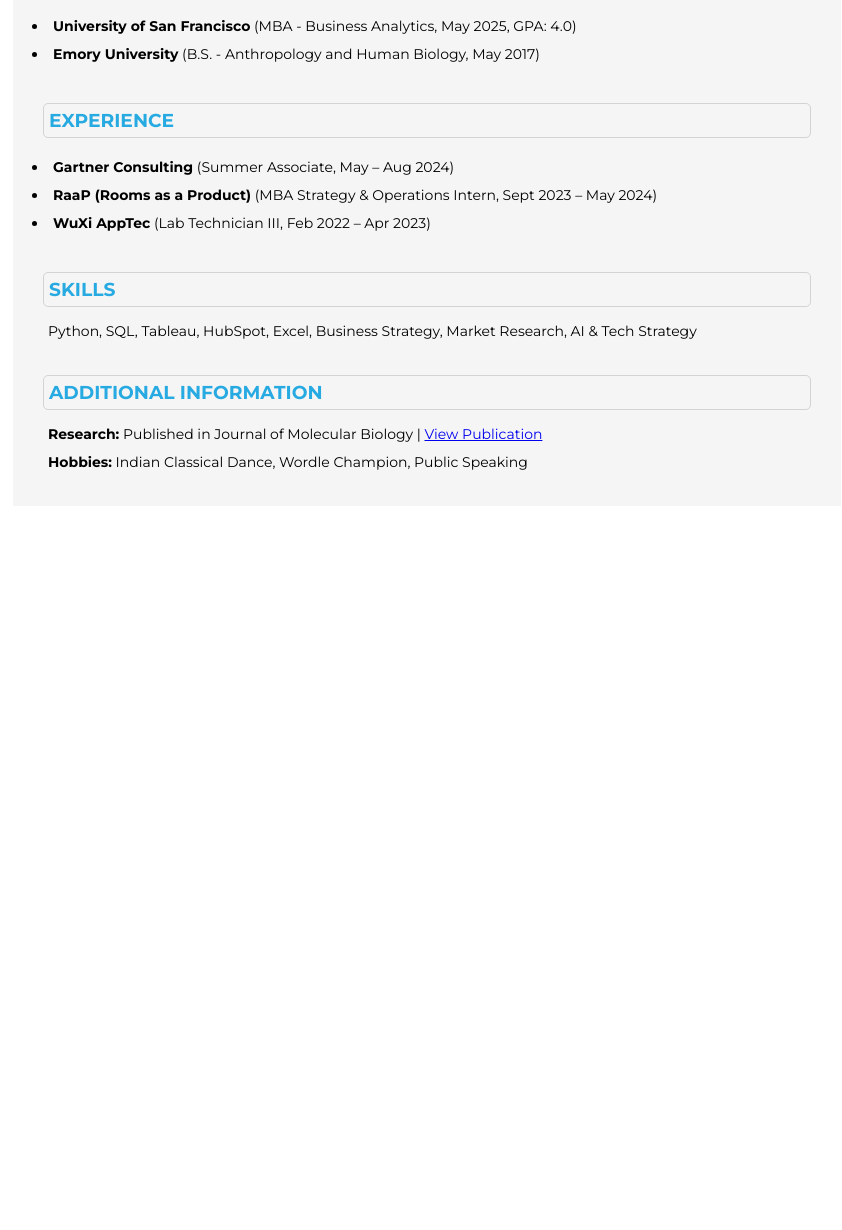
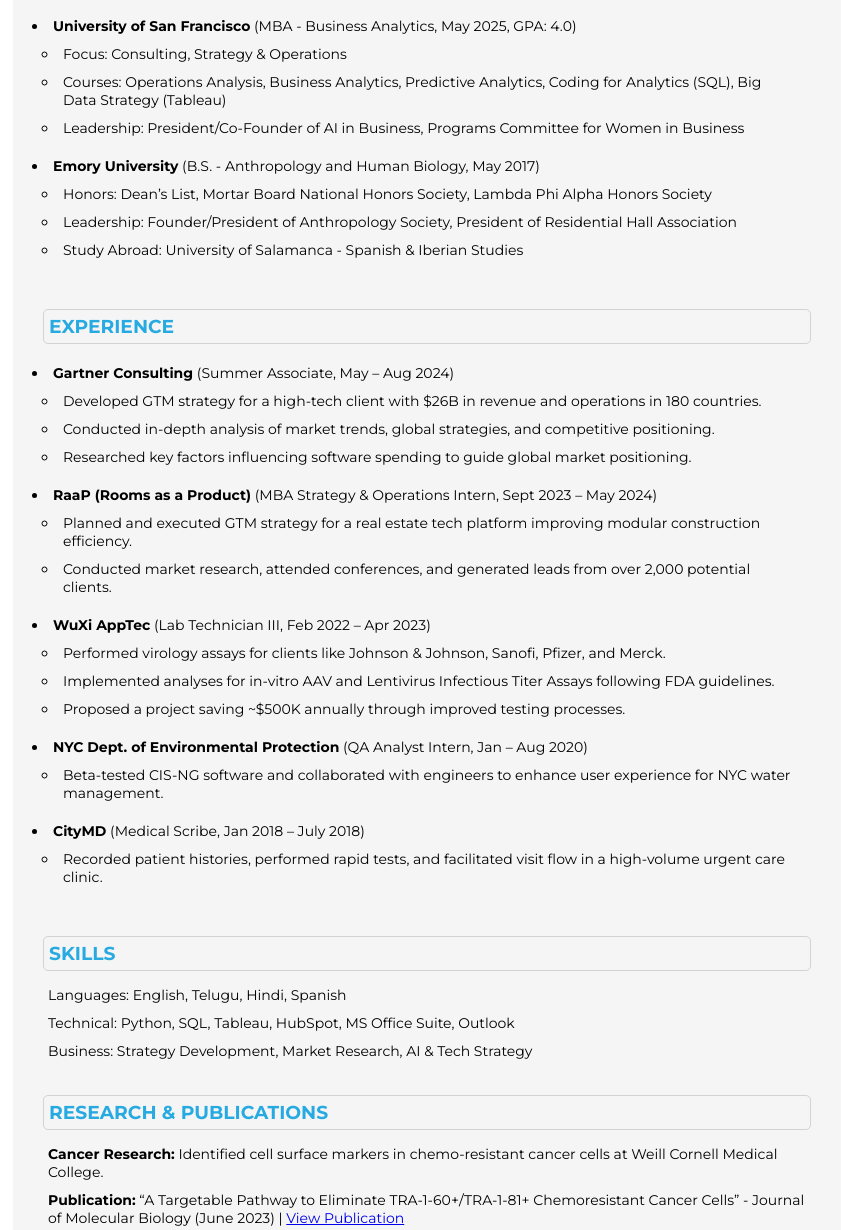
Before and after one commit to pmutyala1/Pratyusha-Resume, a plain HTML site: page index.html in a window 1280 px wide. Shown: the part 469-1699 px from the top of the page, without its empty margins (213-1055 px from the left). Before the commit the page ends 1025 px from the top, so only its background shows below. Drawn offline with Linux system fonts and the light colour scheme.

Commit message:
Update index.html

```diff
--- a/index.html
+++ b/index.html
@@ -82,23 +82,68 @@
 
         <h3>Education</h3>
         <ul>
-            <li><b>University of San Francisco</b> (MBA - Business Analytics, May 2025, GPA: 4.0)</li>
-            <li><b>Emory University</b> (B.S. - Anthropology and Human Biology, May 2017)</li>
+            <li><b>University of San Francisco</b> (MBA - Business Analytics, May 2025, GPA: 4.0)
+                <ul>
+                    <li>Focus: Consulting, Strategy & Operations</li>
+                    <li>Courses: Operations Analysis, Business Analytics, Predictive Analytics, Coding for Analytics (SQL), Big Data Strategy (Tableau)</li>
+                    <li>Leadership: President/Co-Founder of AI in Business, Programs Committee for Women in Business</li>
+                </ul>
+            </li>
+            <li><b>Emory University</b> (B.S. - Anthropology and Human Biology, May 2017)
+                <ul>
+                    <li>Honors: Dean’s List, Mortar Board National Honors Society, Lambda Phi Alpha Honors Society</li>
+                    <li>Leadership: Founder/President of Anthropology Society, President of Residential Hall Association</li>
+                    <li>Study Abroad: University of Salamanca - Spanish & Iberian Studies</li>
+                </ul>
+            </li>
         </ul>
 
         <h3>Experience</h3>
         <ul>
-            <li><b>Gartner Consulting</b> (Summer Associate, May – Aug 2024)</li>
-            <li><b>RaaP (Rooms as a Product)</b> (MBA Strategy & Operations Intern, Sept 2023 – May 2024)</li>
-            <li><b>WuXi AppTec</b> (Lab Technician III, Feb 2022 – Apr 2023)</li>
+            <li><b>Gartner Consulting</b> (Summer Associate, May – Aug 2024)
+                <ul>
+                    <li>Developed GTM strategy for a high-tech client with $26B in revenue and operations in 180 countries.</li>
+                    <li>Conducted in-depth analysis of market trends, global strategies, and competitive positioning.</li>
+                    <li>Researched key factors influencing software spending to guide global market positioning.</li>
+                </ul>
+            </li>
+            <li><b>RaaP (Rooms as a Product)</b> (MBA Strategy & Operations Intern, Sept 2023 – May 2024)
+                <ul>
+                    <li>Planned and executed GTM strategy for a real estate tech platform improving modular construction efficiency.</li>
+                    <li>Conducted market research, attended conferences, and generated leads from over 2,000 potential clients.</li>
+                </ul>
+            </li>
+            <li><b>WuXi AppTec</b> (Lab Technician III, Feb 2022 – Apr 2023)
+                <ul>
+                    <li>Performed virology assays for clients like Johnson & Johnson, Sanofi, Pfizer, and Merck.</li>
+                    <li>Implemented analyses for in-vitro AAV and Lentivirus Infectious Titer Assays following FDA guidelines.</li>
+                    <li>Proposed a project saving ~$500K annually through improved testing processes.</li>
+                </ul>
+            </li>
+            <li><b>NYC Dept. of Environmental Protection</b> (QA Analyst Intern, Jan – Aug 2020)
+                <ul>
+                    <li>Beta-tested CIS-NG software and collaborated with engineers to enhance user experience for NYC water management.</li>
+                </ul>
+            </li>
+            <li><b>CityMD</b> (Medical Scribe, Jan 2018 – July 2018)
+                <ul>
+                    <li>Recorded patient histories, performed rapid tests, and facilitated visit flow in a high-volume urgent care clinic.</li>
+                </ul>
+            </li>
         </ul>
 
         <h3>Skills</h3>
-        <p>Python, SQL, Tableau, HubSpot, Excel, Business Strategy, Market Research, AI & Tech Strategy</p>
+        <p>Languages: English, Telugu, Hindi, Spanish</p>
+        <p>Technical: Python, SQL, Tableau, HubSpot, MS Office Suite, Outlook</p>
+        <p>Business: Strategy Development, Market Research, AI & Tech Strategy</p>
 
-        <h3>Additional Information</h3>
-        <p><b>Research:</b> Published in Journal of Molecular Biology | <a href="https://pubmed.ncbi.nlm.nih.gov/37327088/" target="_blank">View Publication</a></p>
-        <p><b>Hobbies:</b> Indian Classical Dance, Wordle Champion, Public Speaking</p>
+        <h3>Research & Publications</h3>
+        <p><b>Cancer Research:</b> Identified cell surface markers in chemo-resistant cancer cells at Weill Cornell Medical College.</p>
+        <p><b>Publication:</b> “A Targetable Pathway to Eliminate TRA-1-60+/TRA-1-81+ Chemoresistant Cancer Cells” - Journal of Molecular Biology (June 2023) | <a href="https://pubmed.ncbi.nlm.nih.gov/37327088/" target="_blank">View Publication</a></p>
+
+        <h3>Achievements & Hobbies</h3>
+        <p>Finalist - NYC Science & Engineering Fair, Semifinalist - Jr. Science & Humanities Symposium, Honorable Mention - INTEL Science Talent Search</p>
+        <p><b>Hobbies:</b> Indian Classical Dance (national performer), Speech & Debate Team (national recognition), Self-Proclaimed Wordle Whiz</p>
     </div>
 </body>
 </html>
```
